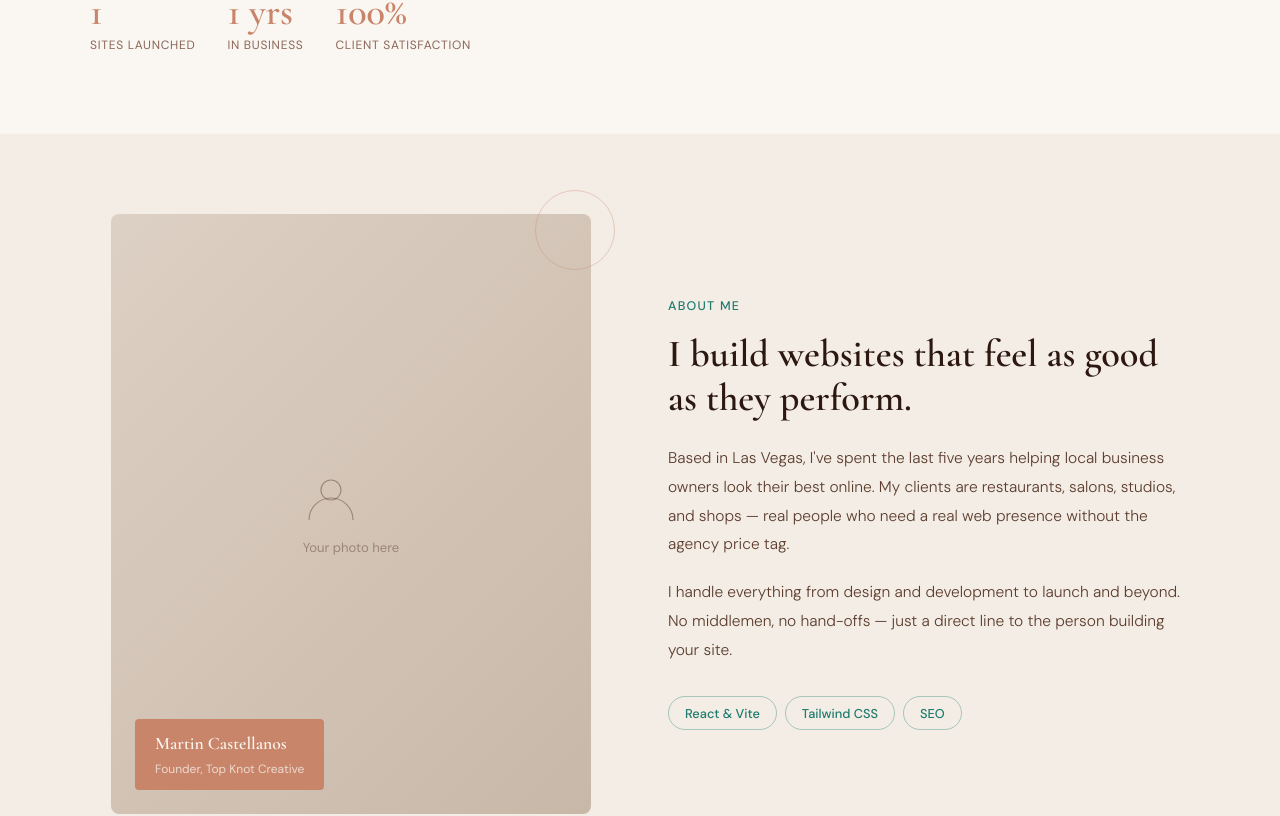
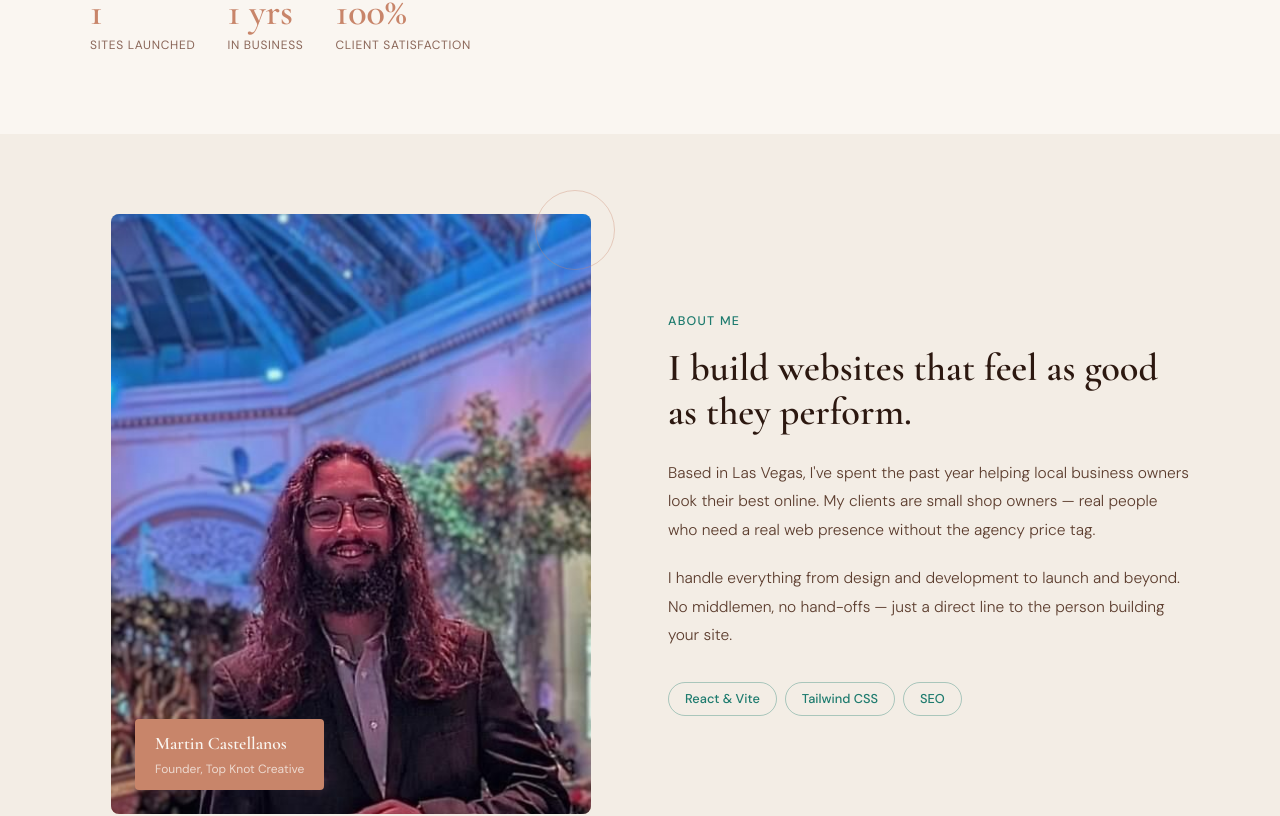
Before and after one commit to MartinWebDevv/top-knot-creative, a React (Vite) app: page / in a window 1280 px wide. Shown: the part 891-1707 px from the top of the page. Built offline with nearby package versions, Linux system fonts and the light colour scheme.

Commit message:
added portfolio photo, made the contact form interactable

```diff
--- a/src/App.jsx
+++ b/src/App.jsx
@@ -1,6 +1,6 @@
 import { useState, useEffect } from 'react'
 
-import Navbar from './components/Navbar'
+import Navbar from './components/NavBar'
 import Footer from './components/Footer'
 
 import Hero from './sections/Hero'
--- a/src/data/index.js
+++ b/src/data/index.js
@@ -29,12 +29,12 @@ export const SERVICES = [
     desc: 'Custom-designed, mobile-first websites built to convert visitors into customers. Fast, accessible, and uniquely yours.',
     price: 'From $800',
   },
-  {
-    iconKey: 'globe',
-    title: 'SEO & Local Search',
-    desc: 'Get found by people in your neighborhood searching for exactly what you offer. Local SEO that actually moves the needle.',
-    price: 'From $200/mo',
-  },
+  // {
+  //   iconKey: 'globe',
+  //   title: 'SEO & Local Search',
+  //   desc: 'Get found by people in your neighborhood searching for exactly what you offer. Local SEO that actually moves the needle.',
+  //   price: 'From $200/mo',
+  // },
   {
     iconKey: 'chart',
     title: 'Website Care Plans',
--- a/src/sections/About.jsx
+++ b/src/sections/About.jsx
@@ -1,66 +1,165 @@
-import Reveal from '../components/Reveal'
+import Reveal from "../components/Reveal";
+import selfImage from "../assets/self-image.jpg"
+
 
 export default function About() {
   return (
-    <section id="about" style={{ padding: '5rem 1.5rem', background: '#F3EDE5' }}>
-      <div style={{ maxWidth: 1100, margin: '0 auto', display: 'grid', gridTemplateColumns: 'repeat(auto-fit, minmax(min(100%, 420px), 1fr))', gap: '3.5rem', alignItems: 'center' }}>
-
+    <section
+      id="about"
+      style={{ padding: "5rem 1.5rem", background: "#F3EDE5" }}
+    >
+      <div
+        style={{
+          maxWidth: 1100,
+          margin: "0 auto",
+          display: "grid",
+          gridTemplateColumns:
+            "repeat(auto-fit, minmax(min(100%, 420px), 1fr))",
+          gap: "3.5rem",
+          alignItems: "center",
+        }}
+      >
         <Reveal>
-          <div style={{ position: 'relative', maxWidth: 480, margin: '0 auto' }}>
-            <div style={{
-              aspectRatio: '4/5', borderRadius: 8,
-              background: 'linear-gradient(135deg, #DDD0C4 0%, #C8B8A8 100%)',
-              display: 'flex', alignItems: 'center', justifyContent: 'center',
-              position: 'relative', overflow: 'hidden',
-            }}>
-              <div style={{ textAlign: 'center', color: 'rgba(90,60,46,0.45)' }}>
-                <svg width="56" height="56" viewBox="0 0 56 56" fill="none" stroke="currentColor" strokeWidth="1.2">
-                  <circle cx="28" cy="20" r="10"/>
-                  <path d="M6 50c0-12.15 9.85-22 22-22s22 9.85 22 22"/>
-                </svg>
-                <p style={{ marginTop: '0.75rem', fontSize: '0.82rem' }}>Your photo here</p>
-              </div>
-              <div style={{
-                position: 'absolute', bottom: '1.5rem', left: '1.5rem',
-                background: '#C8856A', borderRadius: 4, padding: '0.75rem 1.25rem',
-              }}>
-                <div style={{ fontFamily: "'Cormorant Garamond', serif", fontSize: '1.1rem', color: '#FAF6F1', fontWeight: 600 }}>Martin Castellanos</div>
-                <div style={{ fontSize: '0.75rem', color: 'rgba(250,246,241,0.75)', marginTop: '0.15rem' }}>Founder, Top Knot Creative</div>
+          <div
+            style={{ position: "relative", maxWidth: 480, margin: "0 auto" }}
+          >
+            <div
+              style={{
+                aspectRatio: "4/5",
+                borderRadius: 8,
+                background: "linear-gradient(135deg, #DDD0C4 0%, #C8B8A8 100%)",
+                display: "flex",
+                alignItems: "center",
+                justifyContent: "center",
+                position: "relative",
+                overflow: "hidden",
+              }}
+            >
+              <img
+                src={selfImage}
+                alt="Martin Castellanos"
+                style={{
+                  width: "100%",
+                  height: "100%",
+                  objectFit: "cover",
+                  objectPosition: "center top",
+                }}
+              />
+              <div
+                style={{
+                  position: "absolute",
+                  bottom: "1.5rem",
+                  left: "1.5rem",
+                  background: "#C8856A",
+                  borderRadius: 4,
+                  padding: "0.75rem 1.25rem",
+                }}
+              >
+                <div
+                  style={{
+                    fontFamily: "'Cormorant Garamond', serif",
+                    fontSize: "1.1rem",
+                    color: "#FAF6F1",
+                    fontWeight: 600,
+                  }}
+                >
+                  Martin Castellanos
+                </div>
+                <div
+                  style={{
+                    fontSize: "0.75rem",
+                    color: "rgba(250,246,241,0.75)",
+                    marginTop: "0.15rem",
+                  }}
+                >
+                  Founder, Top Knot Creative
+                </div>
               </div>
             </div>
-            <div style={{
-              position: 'absolute', top: '-1.5rem', right: '-1.5rem',
-              width: 80, height: 80, borderRadius: '50%',
-              border: '1.5px solid rgba(200,133,106,0.35)',
-            }}/>
+            <div
+              style={{
+                position: "absolute",
+                top: "-1.5rem",
+                right: "-1.5rem",
+                width: 80,
+                height: 80,
+                borderRadius: "50%",
+                border: "1.5px solid rgba(200,133,106,0.35)",
+              }}
+            />
           </div>
         </Reveal>
 
         <Reveal delay={0.15}>
-          <p style={{ fontSize: '0.78rem', color: '#1E7B6E', letterSpacing: '0.1em', textTransform: 'uppercase', fontWeight: 500, marginBottom: '1rem' }}>About me</p>
-          <h2 style={{ fontFamily: "'Cormorant Garamond', serif", fontSize: 'clamp(1.8rem, 3vw, 3rem)', fontWeight: 600, lineHeight: 1.15, marginBottom: '1.5rem' }}>
+          <p
+            style={{
+              fontSize: "0.78rem",
+              color: "#1E7B6E",
+              letterSpacing: "0.1em",
+              textTransform: "uppercase",
+              fontWeight: 500,
+              marginBottom: "1rem",
+            }}
+          >
+            About me
+          </p>
+          <h2
+            style={{
+              fontFamily: "'Cormorant Garamond', serif",
+              fontSize: "clamp(1.8rem, 3vw, 3rem)",
+              fontWeight: 600,
+              lineHeight: 1.15,
+              marginBottom: "1.5rem",
+            }}
+          >
             I build websites that feel as good as they perform.
           </h2>
-          <p style={{ color: '#5C3D2E', lineHeight: 1.85, marginBottom: '1.2rem', fontWeight: 300, fontSize: '0.97rem' }}>
-            Based in Las Vegas, I've spent the last five years helping local business owners look their best online. My clients are restaurants, salons, studios, and shops — real people who need a real web presence without the agency price tag.
+          <p
+            style={{
+              color: "#5C3D2E",
+              lineHeight: 1.85,
+              marginBottom: "1.2rem",
+              fontWeight: 300,
+              fontSize: "0.97rem",
+            }}
+          >
+            Based in Las Vegas, I've spent the past year helping local business
+            owners look their best online. My clients are small shop owners —
+            real people who need a real web presence without the agency price
+            tag.
           </p>
-          <p style={{ color: '#5C3D2E', lineHeight: 1.85, marginBottom: '2rem', fontWeight: 300, fontSize: '0.97rem' }}>
-            I handle everything from design and development to launch and beyond. No middlemen, no hand-offs — just a direct line to the person building your site.
+          <p
+            style={{
+              color: "#5C3D2E",
+              lineHeight: 1.85,
+              marginBottom: "2rem",
+              fontWeight: 300,
+              fontSize: "0.97rem",
+            }}
+          >
+            I handle everything from design and development to launch and
+            beyond. No middlemen, no hand-offs — just a direct line to the
+            person building your site.
           </p>
           <div className="flex flex-wrap gap-2">
-            {['React & Vite', 'Tailwind CSS', 'SEO'].map(skill => (
-              <span key={skill} style={{
-                padding: '0.4rem 1rem', borderRadius: 100,
-                border: '1px solid rgba(30,123,110,0.35)',
-                fontSize: '0.8rem', color: '#1E7B6E', fontWeight: 500,
-              }}>
+            {["React & Vite", "Tailwind CSS", "SEO"].map((skill) => (
+              <span
+                key={skill}
+                style={{
+                  padding: "0.4rem 1rem",
+                  borderRadius: 100,
+                  border: "1px solid rgba(30,123,110,0.35)",
+                  fontSize: "0.8rem",
+                  color: "#1E7B6E",
+                  fontWeight: 500,
+                }}
+              >
                 {skill}
               </span>
             ))}
           </div>
         </Reveal>
-
       </div>
     </section>
-  )
+  );
 }
```
Also changed, not shown: src/sections/Contact.jsx (+53 -28 lines), src/assets/self-image.jpg (added), 1 other file (tests, documents, lock files or other folders).
